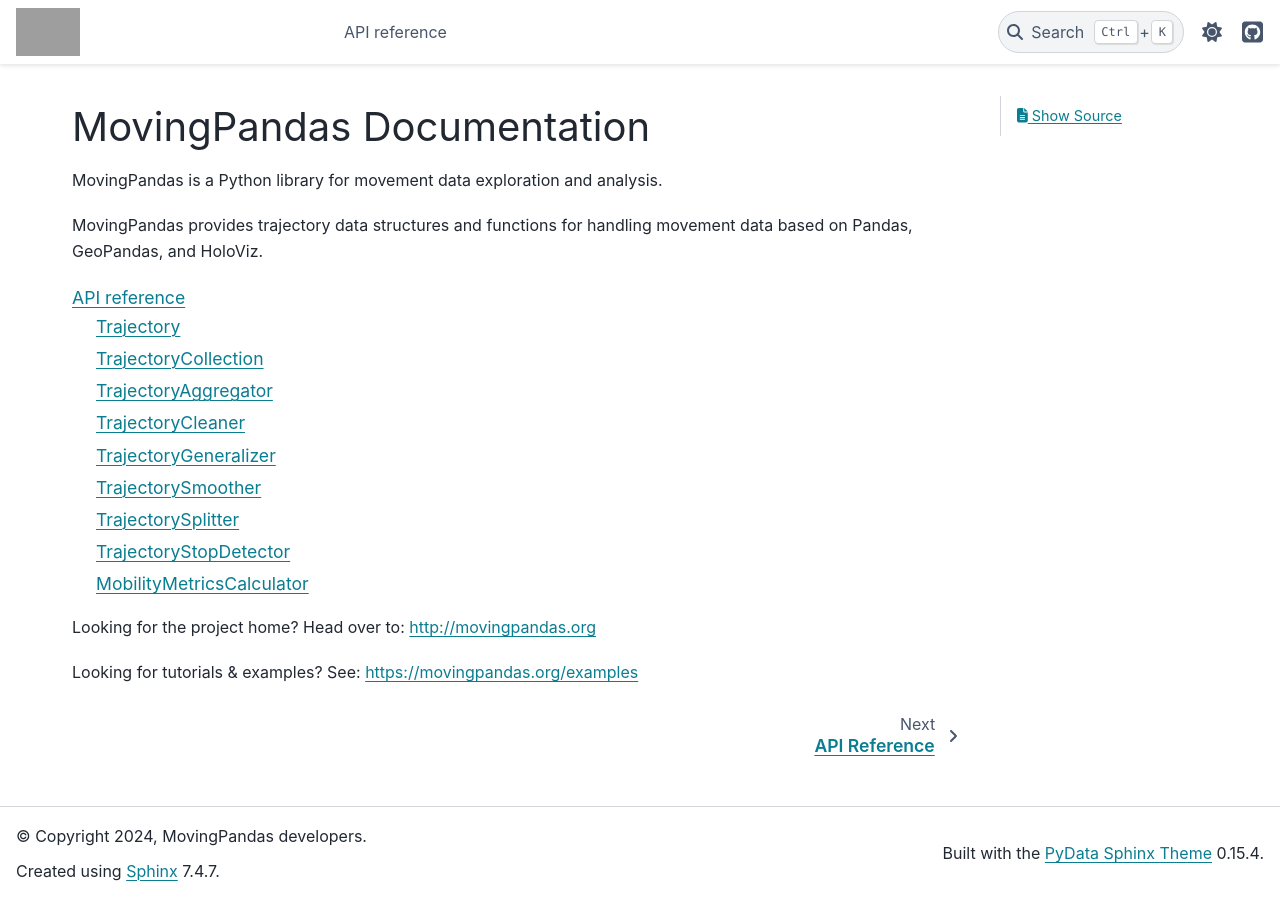
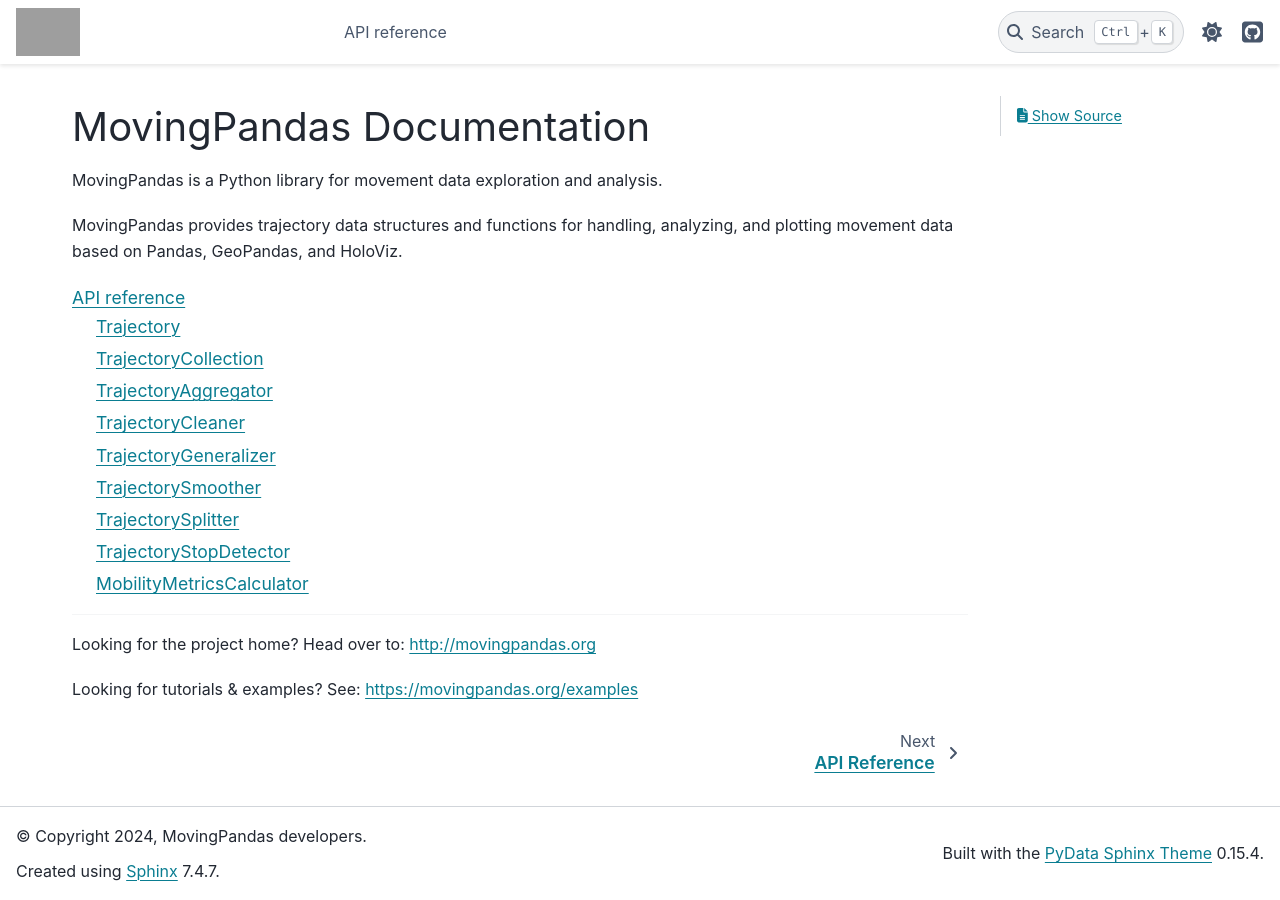
Before and after one commit to movingpandas/movingpandas, a Sphinx documentation site: the page built from docs/source/index.rst, in a window 1280 px wide. Built offline with Sphinx 7.4.7 and the PyData theme 0.15.4, drawn with Linux system fonts in a browser that asks for light colours; grey boxes are pictures that could not be loaded.

Commit message:
doc improvements

```diff
--- a/docs/source/api/mobilitymetricscalculator.rst
+++ b/docs/source/api/mobilitymetricscalculator.rst
@@ -4,7 +4,7 @@
 
 **MobilityMetricsCalculator** provides methods to compute various human mobility metrics for a collection of trajectories.
 These metrics include the radius of gyration, random entropy, and other measures that capture different aspects of human mobility patterns.
-These metrics are based on established definitions from the literature and the reference implementations in scikit-mobility.
+These metrics are based on established definitions from the literature and the reference implementations in scikit-mobility, as documented in
 https://scikit-mobility.github.io/scikit-mobility/reference/measures.html
 
 
--- a/docs/source/index.rst
+++ b/docs/source/index.rst
@@ -3,7 +3,7 @@
 
 MovingPandas is a Python library for movement data exploration and analysis.
 
-MovingPandas provides trajectory data structures and functions for handling movement data based on Pandas, GeoPandas, and HoloViz.
+MovingPandas provides trajectory data structures and functions for handling, analyzing, and plotting movement data based on Pandas, GeoPandas, and HoloViz.
 
 .. toctree::
    :maxdepth: 2
@@ -11,6 +11,8 @@
    API reference <api/api>
 
 
+----
+
 Looking for the project home? Head over to: http://movingpandas.org
 
 Looking for tutorials & examples? See: https://movingpandas.org/examples
```
Also changed, not shown: 1 other file.
